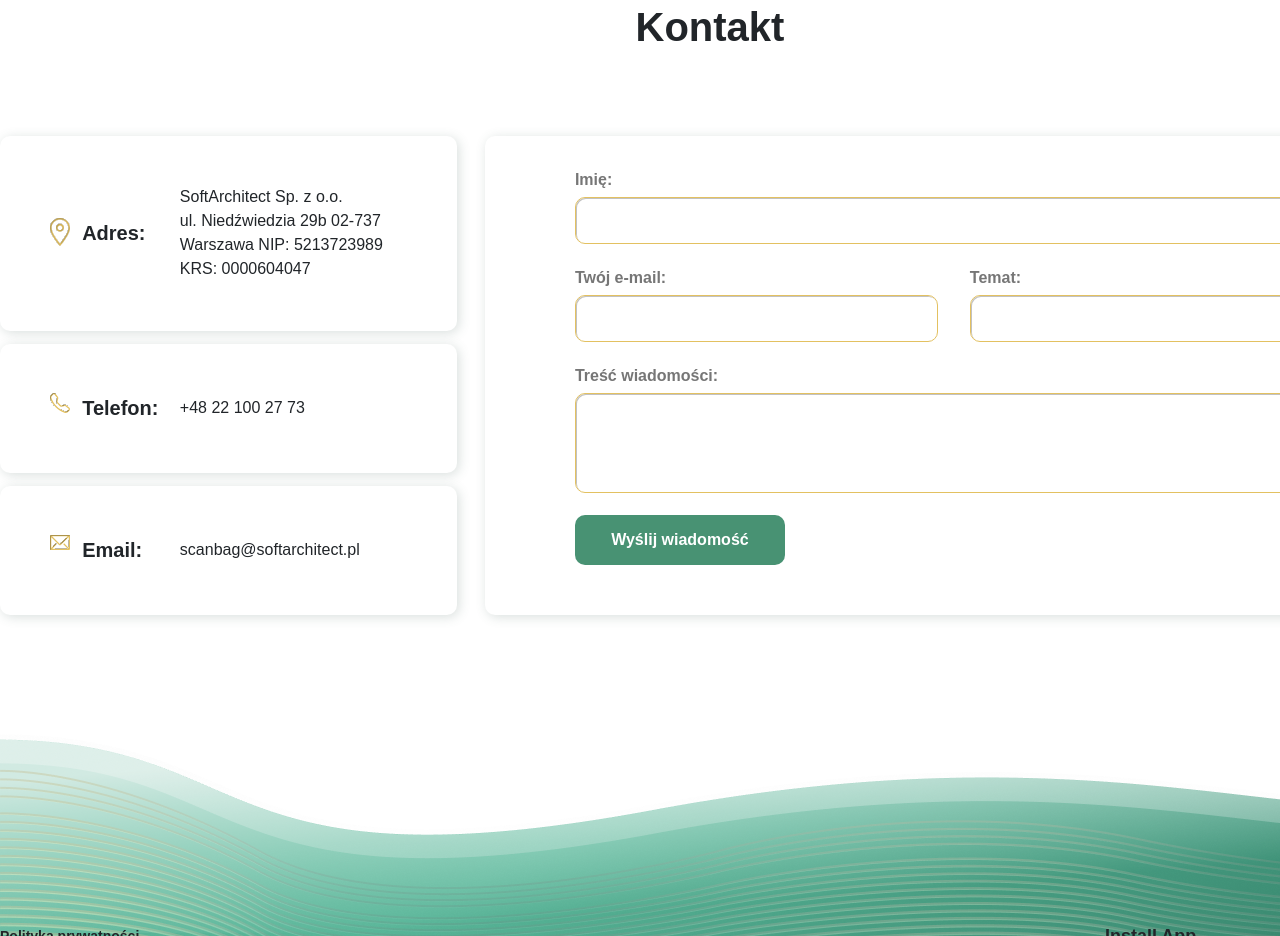
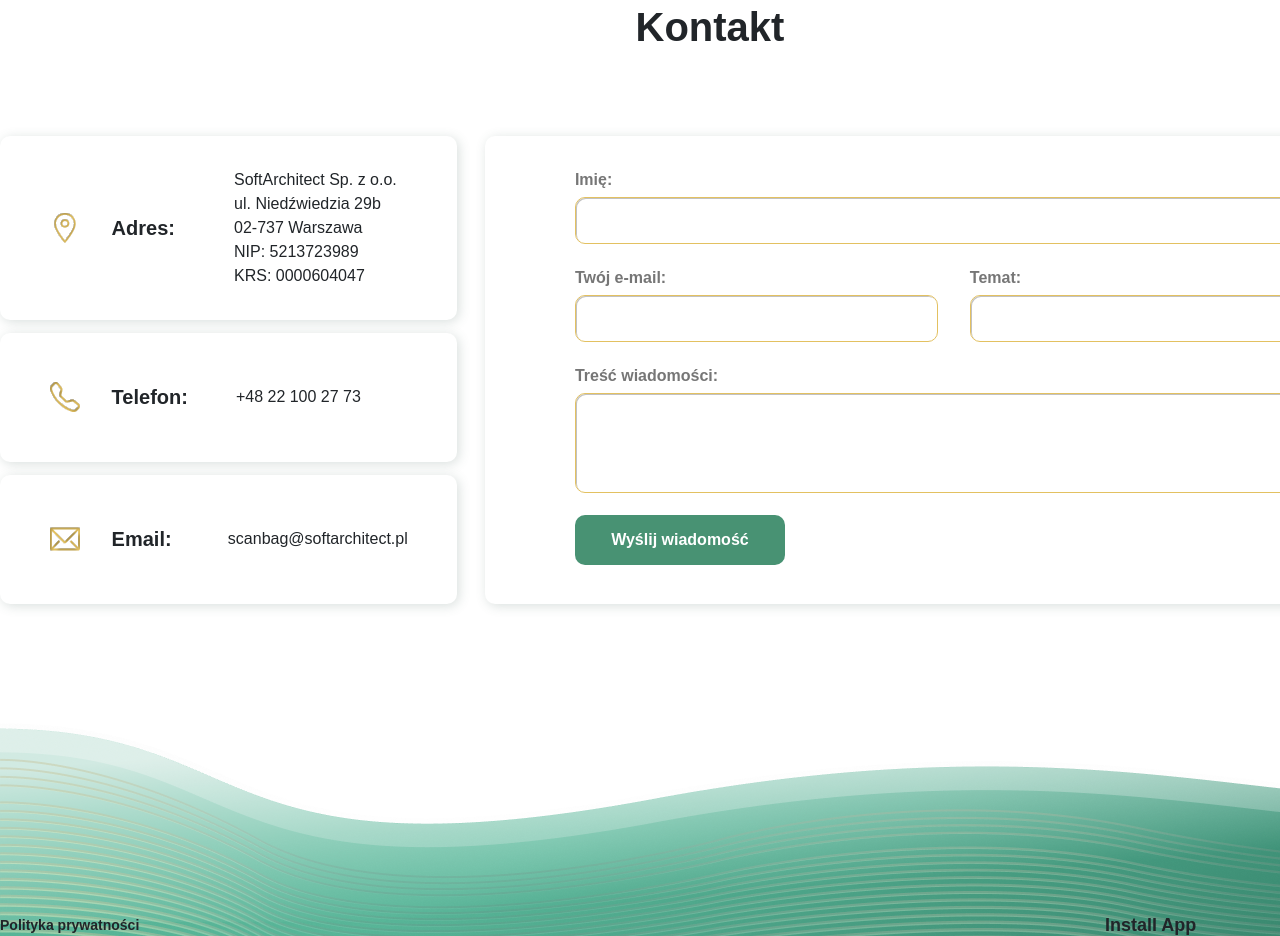
Before and after one commit to Alan4101/ScanBag, a website: page src/index.html in a window 1280 px wide. Shown: the part 797-1733 px from the top of the page. Drawn offline with nearby package versions, Linux system fonts and the light colour scheme; files that its build step writes are made by us from their sources.

Commit message:
contact fix

```diff
--- a/src/_contact.html
+++ b/src/_contact.html
@@ -5,14 +5,14 @@
         </div>
         <div class="contact__content">
             <div class="row">
-                <div class="contact__information contact-block col-4">
+                <div class="contact__information col-4">
                     <div class="information__adress info-block">
                         <p class="info-block__icon ">
                             <span class="sb-icon sb-location"></span>
                         </p>
                         <p class="info-block__name">Adres:</p>
                         <p class="info-block__descriptions">
-                            SoftArchitect Sp. z o.o. <br> ul. Niedźwiedzia 29b 02-737 <br> Warszawa NIP: 5213723989 <br> KRS: 0000604047
+                            SoftArchitect Sp. z o.o. <br> ul. Niedźwiedzia 29b <br> 02-737 Warszawa <br>  NIP: 5213723989 <br> KRS: 0000604047
                         </p>
                     </div>
                     <div class="information__phone info-block">
@@ -30,7 +30,7 @@
                         <p class="info-block__descriptions">scanbag@softarchitect.pl</p>
                     </div>
                 </div>
-                <div class="contact__form contact-block col-8">
+                <div class="contact__form col-8">
                     <form action="post" class="contact__form-container">
                         <div class="contact__field">
                             <label for="nameContact">Imię:</label>
--- a/src/scss/contact.scss
+++ b/src/scss/contact.scss
@@ -5,6 +5,10 @@
     text-align: center;
 
     .contact__information{
+        .information__adress{
+            padding-top: 2rem !important;
+            padding-bottom: 2rem !important;
+        }
         .info-block{
             @extend %flex-dir-jus-ali;
             @extend %contact-block;
@@ -19,11 +23,13 @@
                 align-items: center;
             }
             &__name{
+                margin-left: 2rem !important;
                 width: 30%;
                 font-size: 20px;
                 font-weight: 800;
             }
             &__descriptions{
+                margin-left: 3rem !important;
                 width: 70%;
                 font-size: 16px;
                 font-weight: 400;
--- a/src/scss/icons.scss
+++ b/src/scss/icons.scss
@@ -2,7 +2,7 @@
 .sb-icon{
     color: $iconsColor;
     display: block;
-    background-size: 20px;
+    background-size: 100% 100%;
     width: 30px;
     height: inherit;
 }
```
